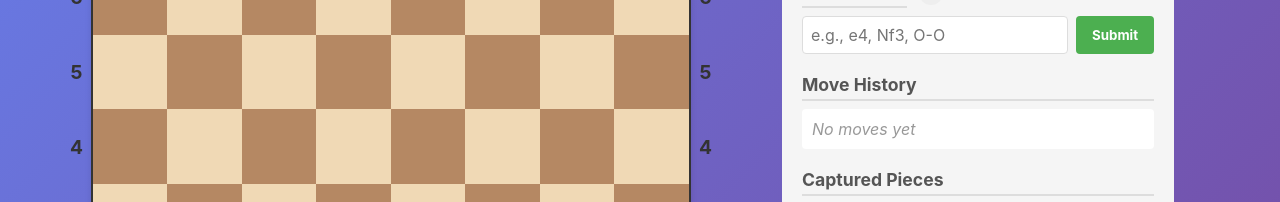
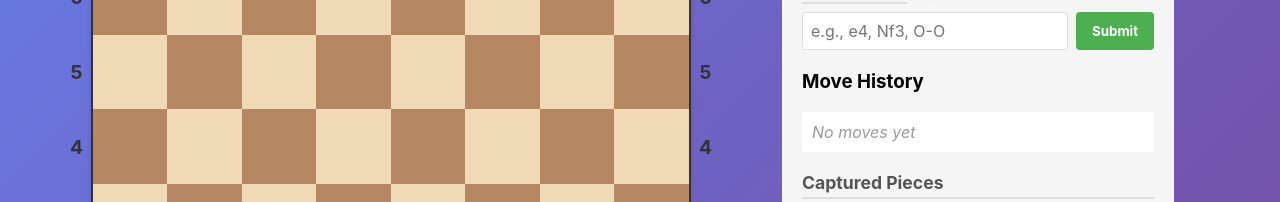
Before and after one commit to JenkaBY/chess-ai, an Angular app in the folder ui/: page / in a window 1280 px wide. Shown: the part 291-493 px from the top of the page. Built offline with nearby package versions, Linux system fonts and the light colour scheme.

Commit message:
feat: improve movements history

```diff
--- a/ui/src/app/components/chess-piece/chess-piece.component.html
+++ b/ui/src/app/components/chess-piece/chess-piece.component.html
@@ -1,3 +1,3 @@
-<div class="chess-piece" [class.white-piece]="piece?.color === 'WHITE'" [attr.aria-label]="ariaLabel">
+<div class="chess-piece" [class.white-piece]="piece?.color === PieceColor.WHITE" [attr.aria-label]="ariaLabel">
   {{ symbol }}
 </div>
--- a/ui/src/app/components/game-info/game-info.component.html
+++ b/ui/src/app/components/game-info/game-info.component.html
@@ -68,19 +68,8 @@
     </ng-container>
   </div>
 
-  <div class="move-history-section">
-    <h3>Move History</h3>
-    <div class="move-history">
-      <ng-container *ngIf="gameService.moveHistory().length === 0">
-        <p class="no-moves">No moves yet</p>
-      </ng-container>
-      <ng-container *ngIf="gameService.moveHistory().length > 0">
-        <ol>
-          <li *ngFor="let move of gameService.moveHistory()">{{ move.notation || getMoveDescription(move) }}</li>
-        </ol>
-      </ng-container>
-    </div>
-  </div>
+  <app-move-history [moves]="gameService.moveHistory()"
+                    [getMoveDescription]="getMoveDescription"></app-move-history>
 
   <div class="captured-pieces-section">
     <h3>Captured Pieces</h3>
--- a/ui/src/app/components/game-info/game-info.component.ts
+++ b/ui/src/app/components/game-info/game-info.component.ts
@@ -3,6 +3,7 @@ import {CommonModule} from '@angular/common';
 import {FormsModule} from '@angular/forms';
 import {GameService} from '../../services/game.service';
 import {HelpModalComponent} from '../help-modal/help-modal.component';
+import {MoveHistoryComponent} from '../move-history/move-history.component';
 
 /**
  * Component for displaying game information and controls
@@ -10,7 +11,7 @@ import {HelpModalComponent} from '../help-modal/help-modal.component';
 @Component({
   selector: 'app-game-info',
   standalone: true,
-  imports: [CommonModule, FormsModule, HelpModalComponent],
+  imports: [CommonModule, FormsModule, HelpModalComponent, MoveHistoryComponent],
   templateUrl: './game-info.component.html',
   styleUrls: ['./game-info.component.css'],
   changeDetection: ChangeDetectionStrategy.OnPush
--- /dev/null
+++ b/ui/src/app/components/move-history/move-history.component.css
@@ -0,0 +1,32 @@
+.move-history-section {
+  margin-bottom: 20px;
+}
+
+.move-history {
+  background-color: white;
+  padding: 10px;
+  border-radius: 4px;
+  max-height: 200px;
+  overflow-y: auto;
+}
+
+.move-history ol {
+  margin: 0;
+  padding-left: 0;
+  list-style-type: none;
+}
+
+.move-history li {
+  margin: 4px 0;
+  font-family: 'Courier New', monospace;
+}
+
+.no-moves {
+  color: #999;
+  font-style: italic;
+  margin: 0;
+}
+
+.move-number {
+  margin-right: 4px;
+}
--- /dev/null
+++ b/ui/src/app/components/move-history/move-history.component.html
@@ -0,0 +1,17 @@
+<div class="move-history-section">
+  <h3>Move History</h3>
+  <div class="move-history">
+    @if (moves.length === 0) {
+      <p class="no-moves">No moves yet</p>
+    }
+    @if (moves.length > 0) {
+      <ol>
+        @for (move of moves; track $index) {
+          <li>
+            <span class="move-number">{{ $index + 1 }}.</span> {{ move.notation || getMoveDescription(move) }}
+          </li>
+        }
+      </ol>
+    }
+  </div>
+</div>
```
Also changed, not shown: ui/src/app/components/move-history/move-history.component.ts (added, +14 -0 lines).
